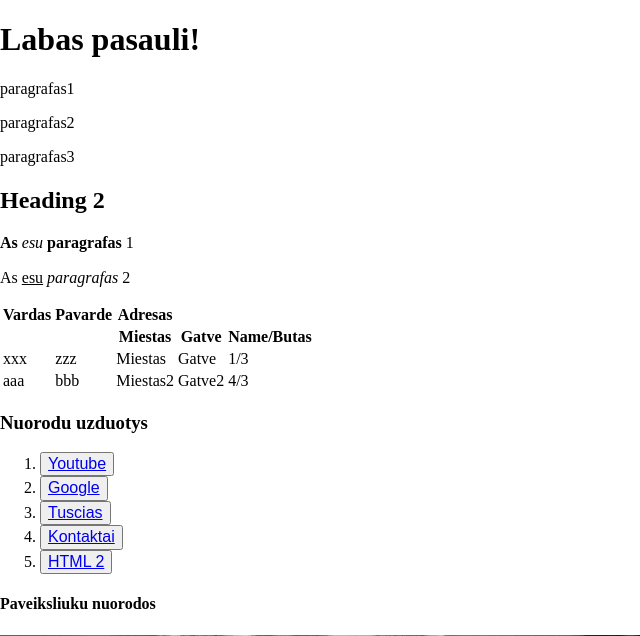
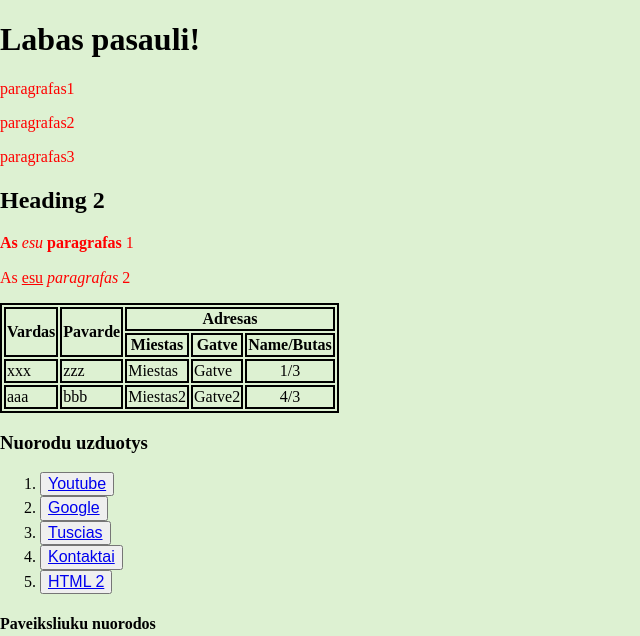
Before and after one commit to lingal/Web-kurimui, a PHP site: page / in a window 1280 px wide. Shown: the top 636 px of the page, without its empty margins (0-640 px from the left). Run offline with PHP 8.4, Linux system fonts and the light colour scheme.

Commit message:
lentele pakoreguota, border prideta ir iscentruota

```diff
--- a/index.html
+++ b/index.html
@@ -2,6 +2,7 @@
   <head>
 
     <link rel="stylesheet" href="https://cdnjs.cloudflare.com/ajax/libs/normalize/7.0.0/normalize.min.css">
+    <link rel="stylesheet" href="./styles.css">
     <title>Mano pirmas puslapis</title>
   </head>
   <body>
@@ -20,13 +21,11 @@
 
     <table>
       <tr>
-        <th>Vardas</th>
-        <th>Pavarde</th>
-        <th>Adresas</th>
+        <th rowspan="2">Vardas</th>
+        <th rowspan="2">Pavarde</th>
+        <th colspan="3">Adresas</th>
       </tr>
       <tr>
-        <th></th>
-        <th></th>
         <th>Miestas</th>
         <th>Gatve</th>
         <th>Name/Butas</th>
--- a/styles.css
+++ b/styles.css
@@ -1,10 +1,27 @@
-* {
-  margin: 0;
-  padding: 0;
-  box-sizing: border-box;
+body {
+  background-color: #ddf1d2;
 }
 
-.logo {
-  display: block;
-  max-width: 100px;
+
+table, th, td {
+  border: 2px double black;
 }
+
+table tr:nth-child(3) td:nth-child(5), table tr:last-child td:nth-child(5) {
+  text-align: center;
+}
+
+
+
+p {
+  color: red;
+}
+
+
+ul li:last-child li:last-child,
+ul li:first-child li:nth-child(2) {
+  color: red;
+}
+ul li:nth-of-type(2n) {
+  font-weight: bold;
+}
```
Also changed, not shown: html_4.html (+27 -0 lines).
